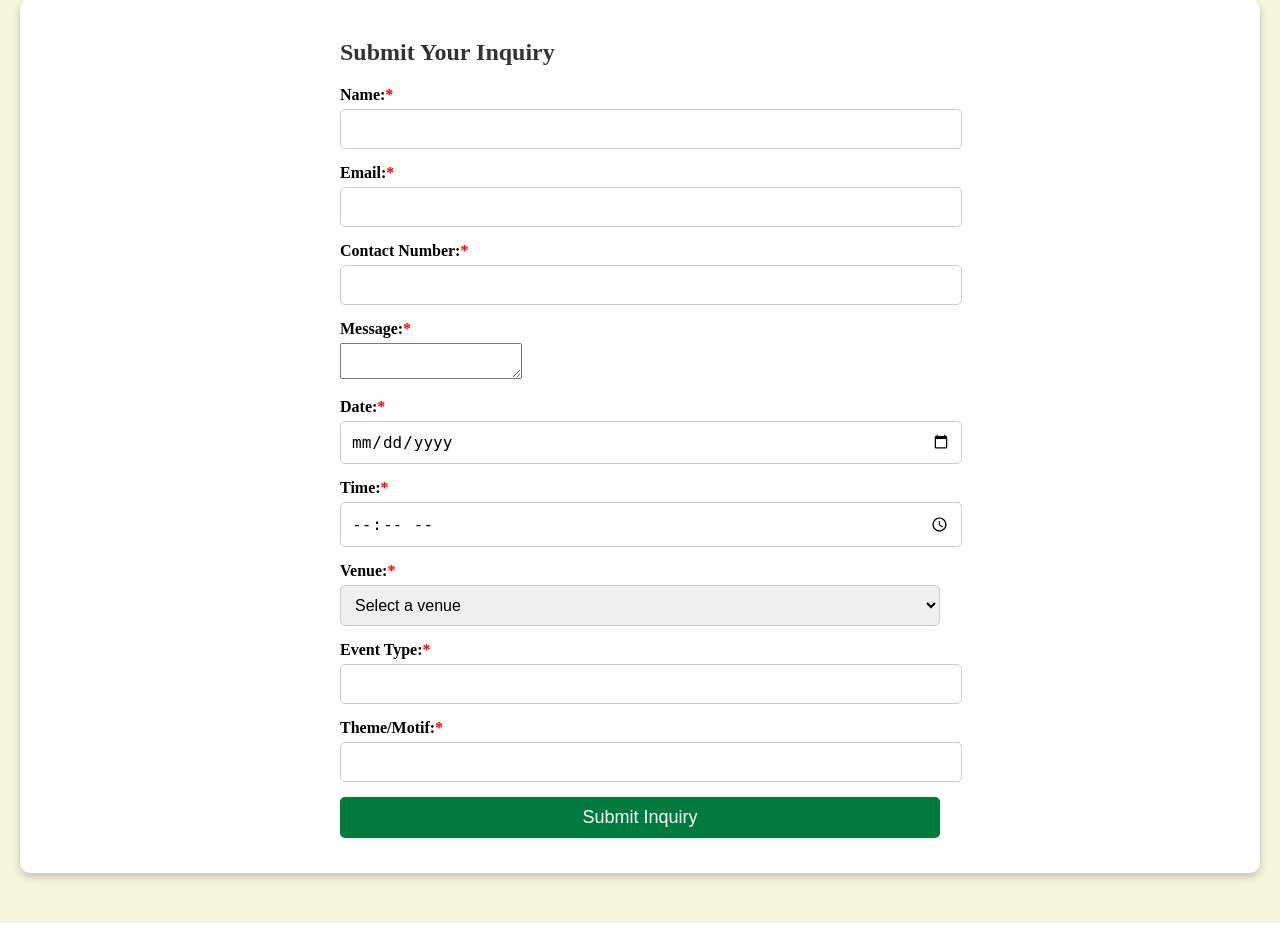
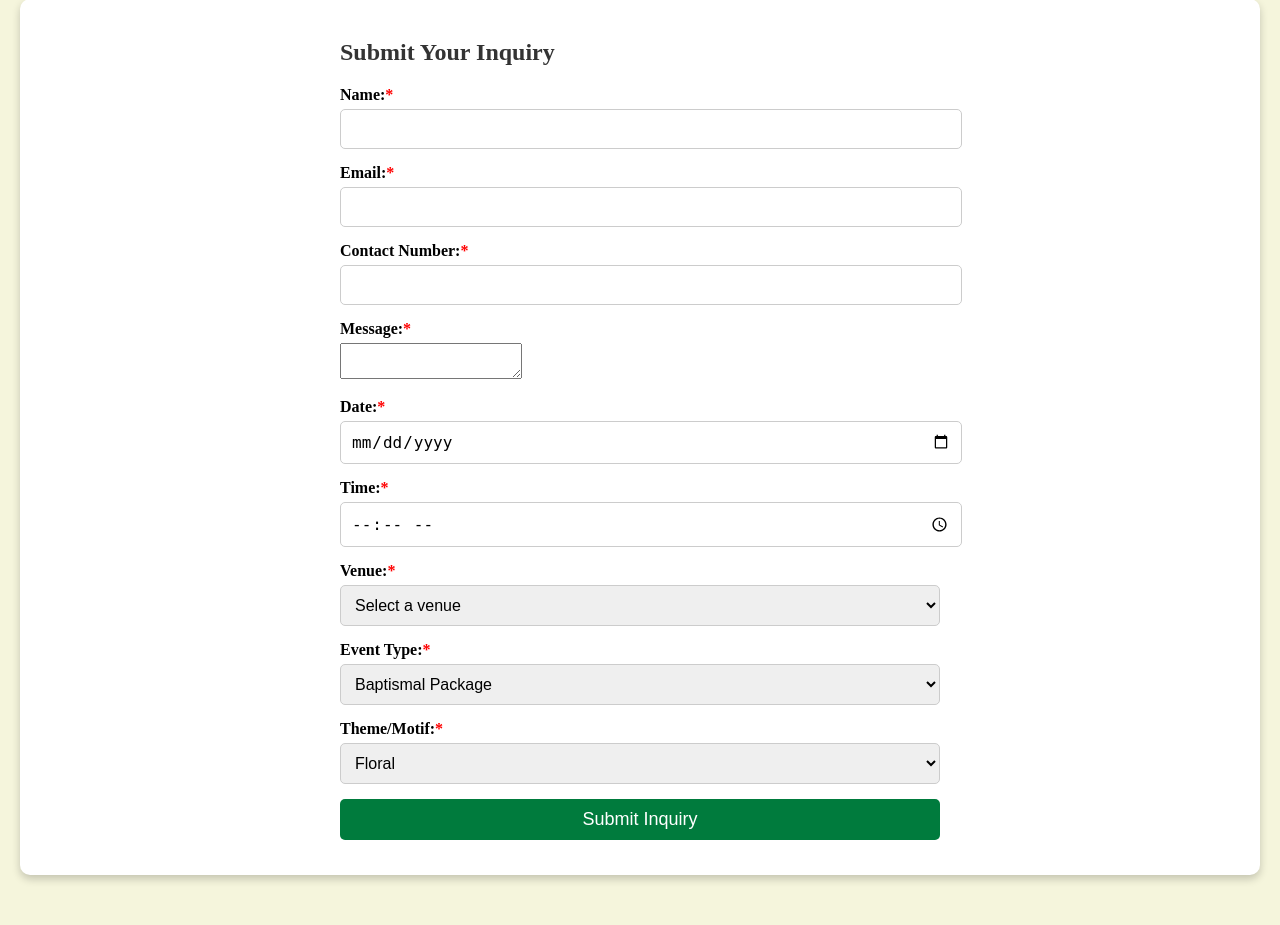
Before and after one commit to RosarioAngelica/trylang_cohere, a PHP site: page /VillaSalud.UI/pages/p_make_reservation.php in a window 1280 px wide. Shown: the part 216-1141 px from the top of the page. Run offline with PHP 8.4, Linux system fonts and the light colour scheme.

Commit message:
and the form

```diff
--- a/VillaSalud.UI/pages/p_make_reservation.php
+++ b/VillaSalud.UI/pages/p_make_reservation.php
@@ -4,15 +4,29 @@ include_once "db_connect.php"; // Ensure this file correctly initializes $conn
 
 // Handle form submission
 if ($_SERVER["REQUEST_METHOD"] == "POST") {
-    $name = $_POST["name"];
-    $email = $_POST["email"];
-    $contact = $_POST["contact"];
-    $message = $_POST["message"];
-    $date = $_POST["date"];
-    $time = $_POST["time"];
-    $venue = $_POST["venue"];
-    $event_type = $_POST["event_type"];
-    $theme_motif = $_POST["theme_motif"];
+    $name = trim($_POST["name"]);
+    $email = trim($_POST["email"]);
+    $contact = trim($_POST["contact"]);
+    $message = trim($_POST["message"]);
+    $date = trim($_POST["date"]);
+    $time = trim($_POST["time"]);
+    $venue = trim($_POST["venue"]);
+    $event_type = trim($_POST["event_type"]);
+    $theme_motif = trim($_POST["theme_motif"]);
+
+    // Define valid ENUM values
+    $valid_event_types = ["Baptismal Package", "Birthday Package", "Debut Package", "Kiddie Package", "Wedding Package", "Standard Package", "Others"];
+    $valid_theme_motifs = ["Floral", "Rustic", "Elegant", "Beach", "Modern", "Others"];
+
+    // Validate event_type
+    if (!in_array($event_type, $valid_event_types)) {
+        $event_type = "Others"; // Default to Others if invalid
+    }
+
+    // Validate theme_motif
+    if (!in_array($theme_motif, $valid_theme_motifs)) {
+        $theme_motif = "Others";
+    }
 
     // Step 1: Insert patron details if not already registered
     $checkPatron = "SELECT patron_id FROM patron WHERE email = ?";
@@ -50,7 +64,6 @@ if ($_SERVER["REQUEST_METHOD"] == "POST") {
 
     $stmt->close();
 }
-
 ?>
 
 <!DOCTYPE html>
@@ -63,13 +76,11 @@ if ($_SERVER["REQUEST_METHOD"] == "POST") {
 </head>
 <body>
     <header class="header-image"></header>
-
     <nav class="navbar">
         <ul>
             <li><a href="p_homepage.php">Home</a></li>
         </ul>
     </nav>
-
     <div class="container">
         <div class="reservation-container">
             <h2>Submit Your Inquiry</h2>
@@ -78,32 +89,26 @@ if ($_SERVER["REQUEST_METHOD"] == "POST") {
                     <label for="name">Name:<span>*</span></label>
                     <input type="text" id="name" name="name" required>
                 </div>
-
                 <div class="form-group">
                     <label for="email">Email:<span>*</span></label>
                     <input type="email" id="email" name="email" required>
                 </div>
-
                 <div class="form-group">
                     <label for="contact">Contact Number:<span>*</span></label>
                     <input type="tel" id="contact" name="contact" required>
                 </div>
-
                 <div class="form-group">
                     <label for="message">Message:<span>*</span></label>
                     <textarea id="message" name="message" required></textarea>
                 </div>
-
                 <div class="form-group">
                     <label for="date">Date:<span>*</span></label>
                     <input type="date" id="date" name="date" required>
                 </div>
-
                 <div class="form-group">
                     <label for="time">Time:<span>*</span></label>
                     <input type="time" id="time" name="time" required>
                 </div>
-
                 <div class="form-group">
                     <label for="venue">Venue:<span>*</span></label>
                     <select id="venue" name="venue">
@@ -115,24 +120,35 @@ if ($_SERVER["REQUEST_METHOD"] == "POST") {
                     </select>
                     <input type="text" id="otherVenue" name="otherVenue" placeholder="Enter venue" style="display: none;">
                 </div>
-
                 <div class="form-group">
                     <label for="event_type">Event Type:<span>*</span></label>
-                    <input type="text" id="event_type" name="event_type" required>
+                    <select id="event_type" name="event_type" required>
+                        <option value="Baptismal Package">Baptismal Package</option>
+                        <option value="Birthday Package">Birthday Package</option>
+                        <option value="Debut Package">Debut Package</option>
+                        <option value="Kiddie Package">Kiddie Package</option>
+                        <option value="Wedding Package">Wedding Package</option>
+                        <option value="Standard Package">Standard Package</option>
+                        <option value="Others">Others</option>
+                    </select>
                 </div>
-
                 <div class="form-group">
                     <label for="theme_motif">Theme/Motif:<span>*</span></label>
-                    <input type="text" id="theme_motif" name="theme_motif" required>
+                    <select id="theme_motif" name="theme_motif" required>
+                        <option value="Floral">Floral</option>
+                        <option value="Rustic">Rustic</option>
+                        <option value="Elegant">Elegant</option>
+                        <option value="Beach">Beach</option>
+                        <option value="Modern">Modern</option>
+                        <option value="Others">Others</option>
+                    </select>
                 </div>
-
                 <div class="form-group">
                     <button type="submit">Submit Inquiry</button>
                 </div>
             </form>
         </div>
     </div>
-
     <script src="../script/p_make_reservation.js"></script>
 </body>
 </html>
--- a/VillaSalud.UI/script/p_make_reservation.js
+++ b/VillaSalud.UI/script/p_make_reservation.js
@@ -10,19 +10,28 @@ document.addEventListener("DOMContentLoaded", function () {
 
     const form = document.querySelector("form");
 
+    const validEventTypes = [
+        "Baptismal Package", "Birthday Package", "Debut Package",
+        "Kiddie Package", "Wedding Package", "Standard Package", "Others"
+    ];
+
+    const validThemeMotifs = [
+        "Floral", "Rustic", "Elegant", "Beach", "Modern", "Others"
+    ];
+
     function toggleOtherVenue() {
         otherVenueInput.style.display = venueSelect.value === "other" ? "block" : "none";
         if (venueSelect.value !== "other") otherVenueInput.value = "";
     }
 
     function toggleOtherThemeMotif() {
-        otherThemeMotifInput.style.display = themeMotifSelect.value === "other" ? "block" : "none";
-        if (themeMotifSelect.value !== "other") otherThemeMotifInput.value = "";
+        otherThemeMotifInput.style.display = themeMotifSelect.value === "Others" ? "block" : "none";
+        if (themeMotifSelect.value !== "Others") otherThemeMotifInput.value = "";
     }
 
     function toggleOtherEventType() {
-        otherEventTypeInput.style.display = eventTypeSelect.value === "other" ? "block" : "none";
-        if (eventTypeSelect.value !== "other") otherEventTypeInput.value = "";
+        otherEventTypeInput.style.display = eventTypeSelect.value === "Others" ? "block" : "none";
+        if (eventTypeSelect.value !== "Others") otherEventTypeInput.value = "";
     }
 
     venueSelect.addEventListener("change", toggleOtherVenue);
@@ -33,20 +42,27 @@ document.addEventListener("DOMContentLoaded", function () {
         const message = document.getElementById("message").value.trim();
         const date = document.getElementById("date").value.trim();
         const time = document.getElementById("time").value.trim();
-        const venue = venueSelect.value;
-        const themeMotif = themeMotifSelect.value;
-        const eventType = eventTypeSelect.value;
+        let eventType = eventTypeSelect.value;
+        let themeMotif = themeMotifSelect.value;
+
+        if (!validEventTypes.includes(eventType)) {
+            eventType = "Others";
+        }
+
+        if (!validThemeMotifs.includes(themeMotif)) {
+            themeMotif = "Others";
+        }
 
         if (message === "" || date === "" || time === "" || eventType === "" || themeMotif === "") {
             alert("Please fill in all required fields.");
             event.preventDefault();
-        } else if (venue === "other" && otherVenueInput.value.trim() === "") {
+        } else if (venueSelect.value === "other" && otherVenueInput.value.trim() === "") {
             alert("Please specify the venue.");
             event.preventDefault();
-        } else if (themeMotif === "other" && otherThemeMotifInput.value.trim() === "") {
+        } else if (themeMotif === "Others" && otherThemeMotifInput.value.trim() === "") {
             alert("Please specify the theme/motif.");
             event.preventDefault();
-        } else if (eventType === "other" && otherEventTypeInput.value.trim() === "") {
+        } else if (eventType === "Others" && otherEventTypeInput.value.trim() === "") {
             alert("Please specify the event type.");
             event.preventDefault();
         }
```
